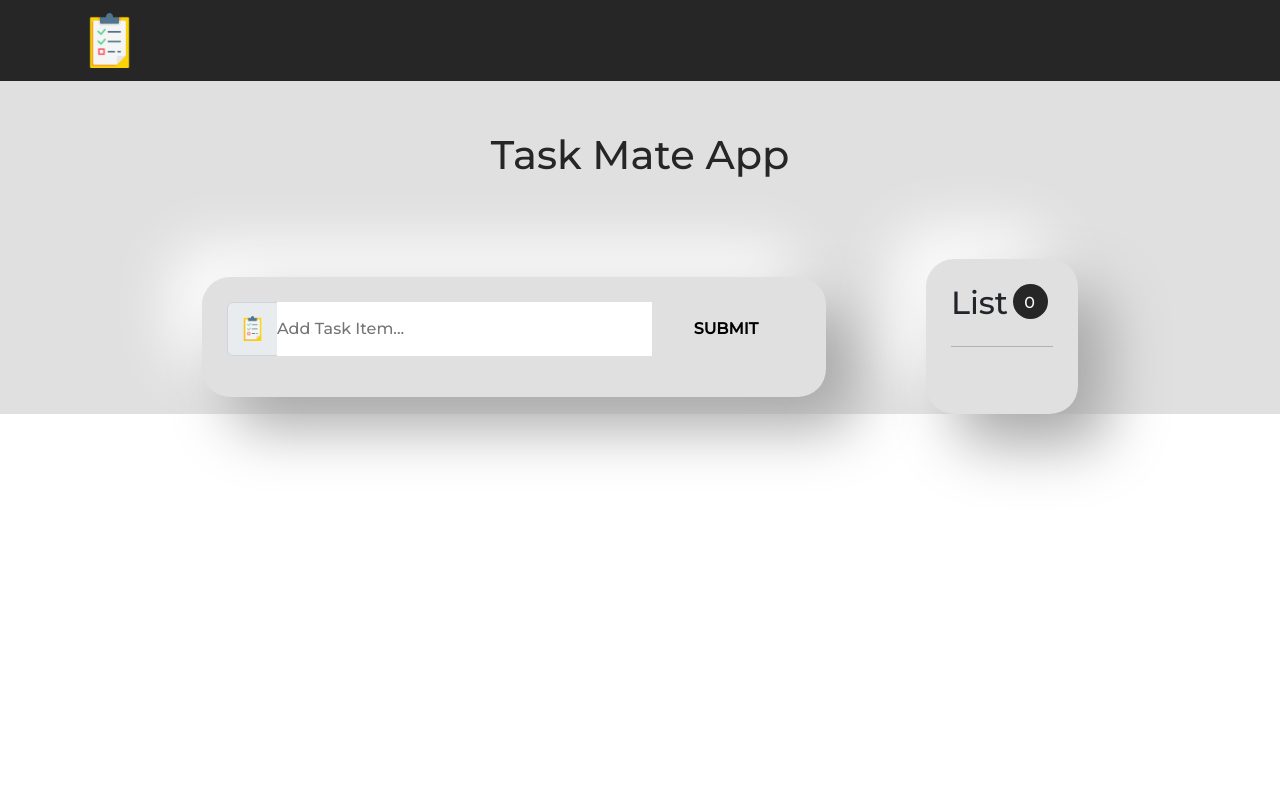
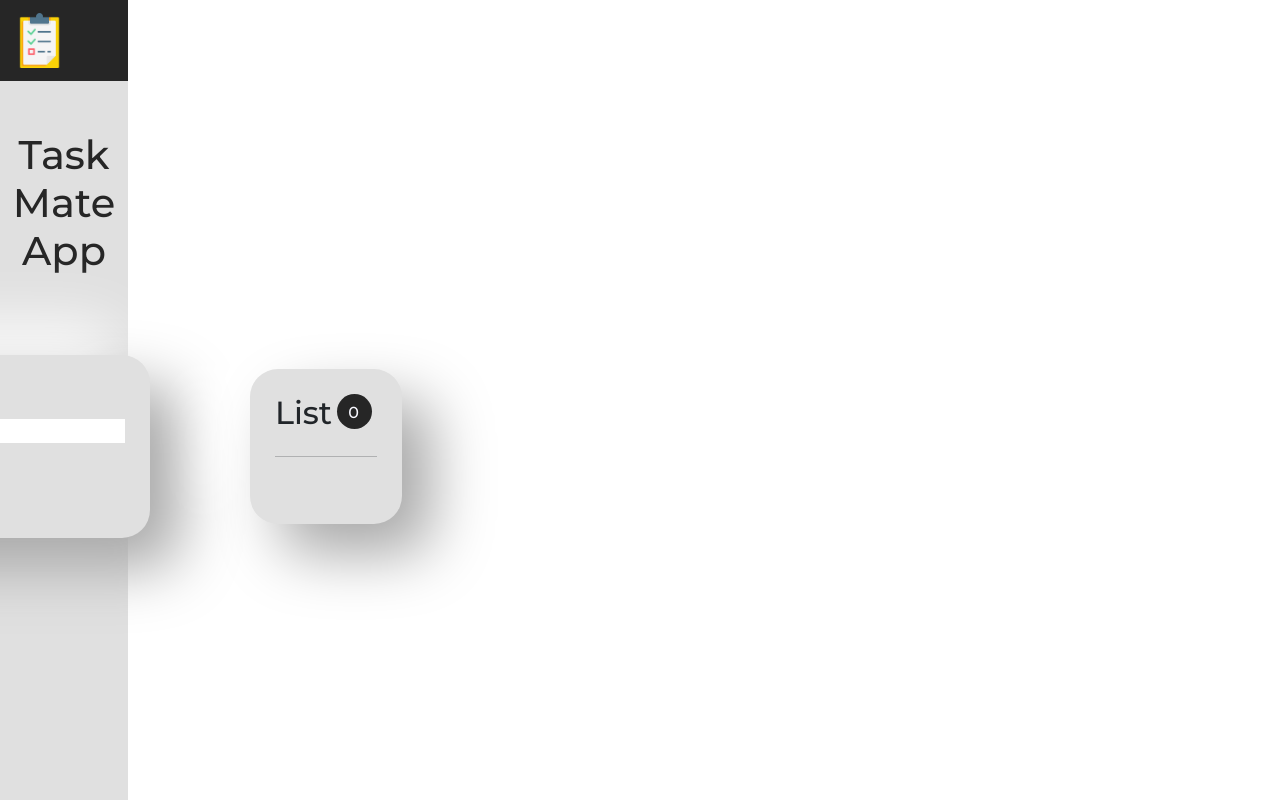
Before and after one commit to Enocho1-1/Task-Mate, a React (Create React App) app in the folder taskmate/: page / in a window 1280 px wide. Built offline with nearby package versions, Linux system fonts and the light colour scheme.

Commit message:
Update index.css

```diff
--- a/taskmate/src/index.css
+++ b/taskmate/src/index.css
@@ -27,8 +27,8 @@ h2{
 }
 
 main{
-    height: 100%;
-    width: 100%;
+    height: 100vh;
+    width: 10vw;
     background-color: var(--theme-gray);
     font-family: 'Montserrat', sans-serif;
 }
```
